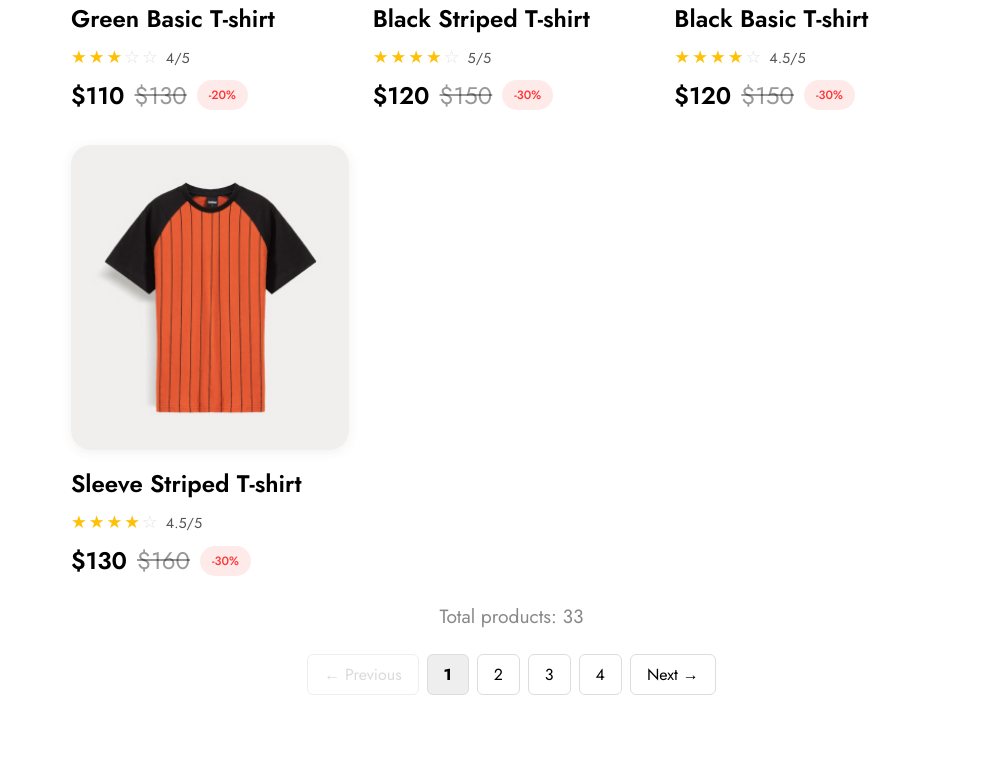
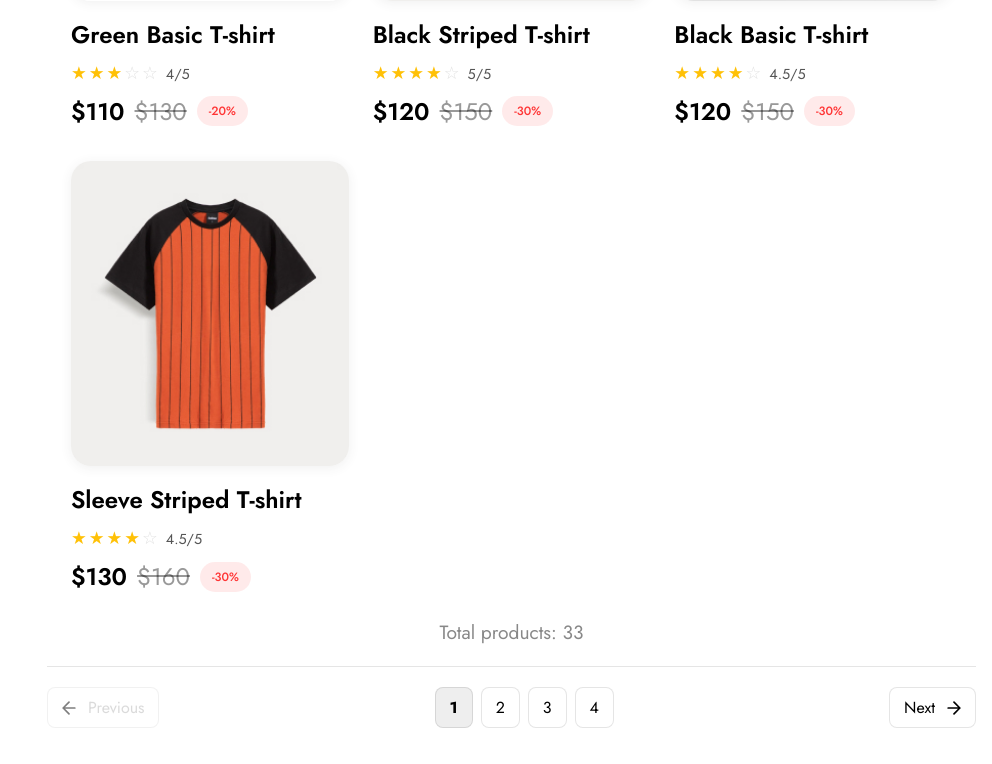
Before and after one commit to VitaliiSoloninko/angular-krist-shop, an Angular app: page /product-catalog in a window 1280 px wide. Shown: the part 1451-2215 px from the top of the page, without its empty margins (288-1280 px from the left). Before the commit the page ends 2186 px from the top, so only its background shows below. Built offline with nearby package versions, Linux system fonts and the light colour scheme; a web font is replaced by a local one.

Commit message:
style(pagination): update pagination and catalog layout

```diff
--- a/src/app/pages/product-catalog-page/product-catalog-page.component.html
+++ b/src/app/pages/product-catalog-page/product-catalog-page.component.html
@@ -1,2 +1,5 @@
-<app-product-search></app-product-search>
+<div class="mb-16">
+  <app-product-search></app-product-search>
+</div>
+
 <app-products-catalog></app-products-catalog>
--- a/src/app/shared/pagination/pagination.component.html
+++ b/src/app/shared/pagination/pagination.component.html
@@ -1,19 +1,22 @@
 @if (totalPages > 1) {
-
 <nav class="pagination">
   <button (click)="goToPage(currentPage - 1)" [disabled]="currentPage === 1">
-    &larr; Previous
+    <img src="/images/svg/arrow-left.svg" alt="&larr;" />
+    Previous
   </button>
-  @for (page of pages; track page) {
-  <button (click)="goToPage(page)" [class.active]="page === currentPage">
-    {{ page }}
-  </button>
-  }
+  <div class="pagination-pages">
+    @for (page of pages; track page) {
+    <button (click)="goToPage(page)" [class.active]="page === currentPage">
+      {{ page }}
+    </button>
+    }
+  </div>
   <button
     (click)="goToPage(currentPage + 1)"
     [disabled]="currentPage === totalPages"
   >
-    Next &rarr;
+    Next
+    <img src="/images/svg/arrow-right.svg" alt="&rarr;" />
   </button>
 </nav>
 }
--- a/src/app/shared/pagination/pagination.component.scss
+++ b/src/app/shared/pagination/pagination.component.scss
@@ -1,17 +1,21 @@
 .pagination {
   display: flex;
-  justify-content: center;
+  justify-content: space-between;
   align-items: center;
+  width: 100%;
   gap: 8px;
-  margin: 24px 0;
 }
 .pagination button {
   background: #fff;
-  border: 1px solid #ddd;
-  padding: 8px 16px;
-  border-radius: 6px;
+  display: flex;
+  align-items: center;
+  justify-content: center;
+  gap: 12px;
+  border: 1px solid var(--gray-color-light);
+  padding: 8px 14px;
+  border-radius: 8px;
   cursor: pointer;
-  font-size: 16px;
+  font-size: 1rem;
 }
 .pagination button.active {
   background: #eee;
@@ -22,3 +26,7 @@
   opacity: 0.5;
   cursor: not-allowed;
 }
+.pagination-pages {
+  display: flex;
+  gap: 8px;
+}
--- a/src/app/widgets/products-catalog/products-catalog.component.html
+++ b/src/app/widgets/products-catalog/products-catalog.component.html
@@ -26,6 +26,7 @@
       </div>
       }
     </main>
+    <div class="products-pagination">
       <app-pagination
         [totalItems]="filteredProducts.length"
         [pageSize]="pageSize"
@@ -34,3 +35,4 @@
       ></app-pagination>
     </div>
   </div>
+</div>
--- a/src/app/widgets/products-catalog/products-catalog.component.scss
+++ b/src/app/widgets/products-catalog/products-catalog.component.scss
@@ -57,3 +57,10 @@
   justify-content: flex-end;
   margin-bottom: 1rem;
 }
+
+.products-pagination {
+  width: 100%;
+  margin: 20px 0;
+  padding-top: 20px;
+  border-top: 1px solid var(--gray-color-light);
+}
--- a/src/styles.scss
+++ b/src/styles.scss
@@ -3,7 +3,6 @@
 :root {
   --primary-color: #000000;
   --primary-hover-color: rgb(0, 0, 0, 0.8);
-
   --gray-color-light: rgb(0, 0, 0, 0.1);
 }
 
@@ -17,3 +16,7 @@
 .center {
   text-align: center;
 }
+
+.mb-16 {
+  margin-bottom: 16px;
+}
```
Also changed, not shown: public/images/svg/arrow-left.svg (added), public/images/svg/arrow-right.svg (added). Lines whose indentation alone changed are shown as unchanged.
